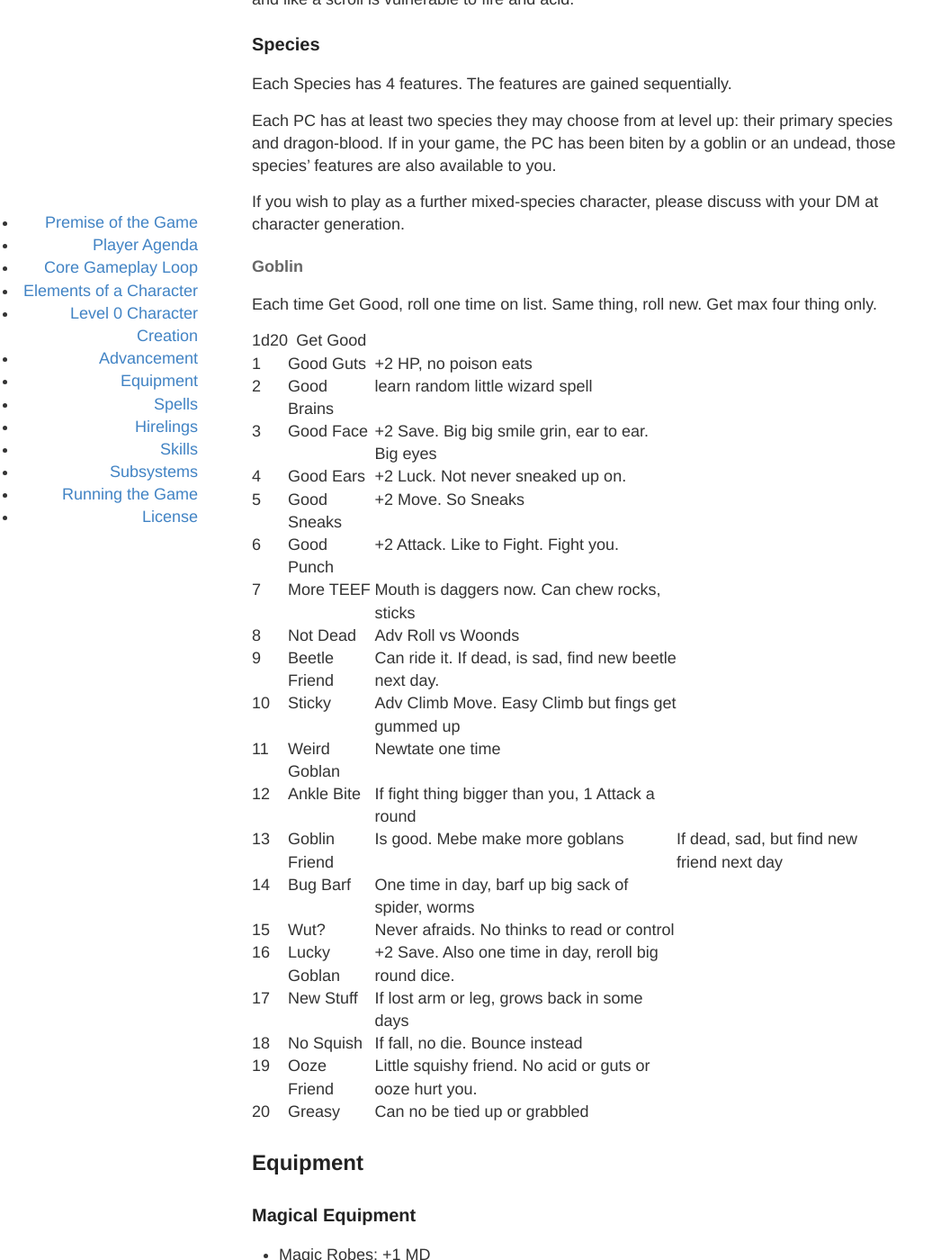
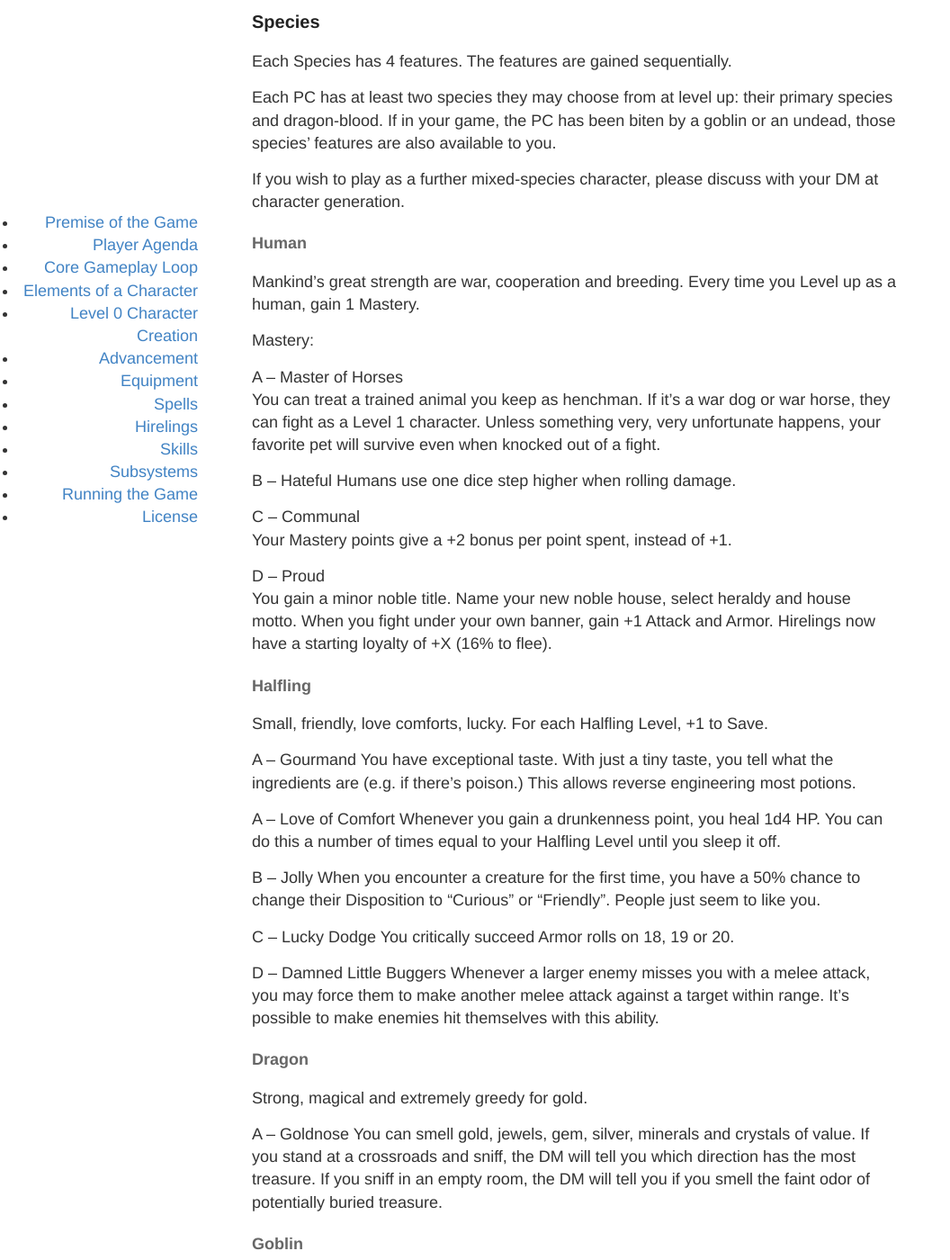
Before and after one commit to zechlau14/zechlau14.github.io, a Jekyll site: the page built from projects/heartbreaker.md, in a window 1280 px wide and 1400 px high, scrolled down 6880 px. Shown: the whole window at 90% size, without its empty margins (0-1056 px from the left). Built offline with Jekyll 4.4.1, drawn with Linux system fonts in a browser that asks for light colours; some of the changed text lies outside the part shown.

Commit message:
heartbreaker update

```diff
--- a/projects/heartbreaker.md
+++ b/projects/heartbreaker.md
@@ -110,8 +110,8 @@ As a dragon-blood, you hoard treasure just as much as gold. When your party come
 Your character may bond to a number of spells equal to their level. Record them here.
 If they encounter any Arcane Dooms, record them here too.
 
-### Your Martial Skills
-When you make a successful combat maneuver, you may write it down as a skill, to a maximum of four skills.
+### Your Talents
+Your character may have a number of talents equal to their level. Record them here.
 
 ## Level 0 Character Creation
 
@@ -193,6 +193,47 @@ Each Species has 4 features. The features are gained sequentially.
 Each PC has at least two species they may choose from at level up: their primary species and dragon-blood. If in your game, the PC has been biten by a goblin or an undead, those species' features are also available to you.
 
 If you wish to play as a further mixed-species character, please discuss with your DM at character generation.
+
+#### Human
+Mankind's great strength are war, cooperation and breeding. Every time you Level up as a human, gain 1 Mastery.
+
+Mastery:
+
+A -- Master of Horses
+You can treat a trained animal you keep as henchman. If it's a war dog or war horse, they can fight as a Level 1 character. Unless something very, very unfortunate happens, your favorite pet will survive even when knocked out of a fight.
+
+B -- Hateful
+Humans use one dice step higher when rolling damage.
+
+C -- Communal
+Your Mastery points give a +2 bonus per point spent, instead of +1.
+
+D -- Proud
+You gain a minor noble title. Name your new noble house, select heraldy and house motto. When you fight under your own banner, gain +1 Attack and Armor. Hirelings now have a starting loyalty of +X (16% to flee).
+
+#### Halfling
+Small, friendly, love comforts, lucky. For each Halfling Level, +1 to Save.
+
+A -- Gourmand
+You have exceptional taste. With just a tiny taste, you tell what the ingredients are (e.g. if there's poison.) This allows reverse engineering most potions.
+
+A -- Love of Comfort
+Whenever you gain a drunkenness point, you heal 1d4 HP. You can do this a number of times equal to your Halfling Level until you sleep it off.
+
+B -- Jolly
+When you encounter a creature for the first time, you have a 50% chance to change their Disposition to "Curious" or "Friendly". People just seem to like you.
+
+C -- Lucky Dodge
+You critically succeed Armor rolls on 18, 19 or 20.
+
+D -- Damned Little Buggers
+Whenever a larger enemy misses you with a melee attack, you may force them to make another melee attack against a target within range. It's possible to make enemies hit themselves with this ability.
+
+#### Dragon
+Strong, magical and extremely greedy for gold.
+
+A -- Goldnose
+You can smell gold, jewels, gem, silver, minerals and crystals of value. If you stand at a crossroads and sniff, the DM will tell you which direction has the most treasure. If you sniff in an empty room, the DM will tell you if you smell the faint odor of potentially buried treasure.
 
 #### Goblin
 Each time Get Good, roll one time on list. Same thing, roll new. Get max four thing only.
@@ -443,4 +484,5 @@ Fort, Reflex, Will
 ## License
 CC BY-NC-SA
 Arnold Kemp Goblin Punch - Lair of the Lamb, GLOG:Wizards
-Skerples - Many Rats on a Stick
+Skerples - Many Rats on a Stick (Goblins)
+Rise Up Comus - Classic Fantasy Races for the GLoG May 21, 2020 (Humans, Halflings)
```
